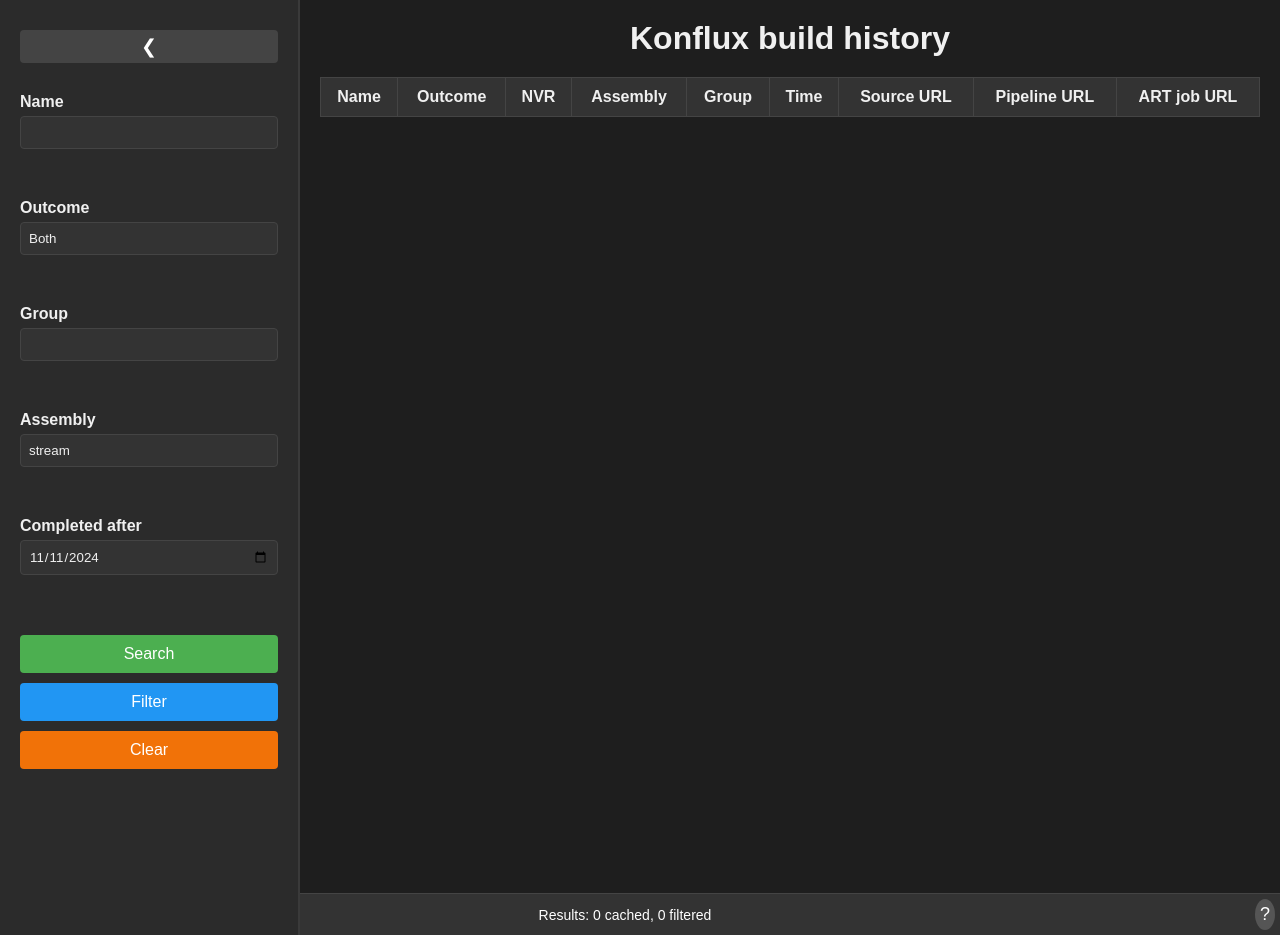
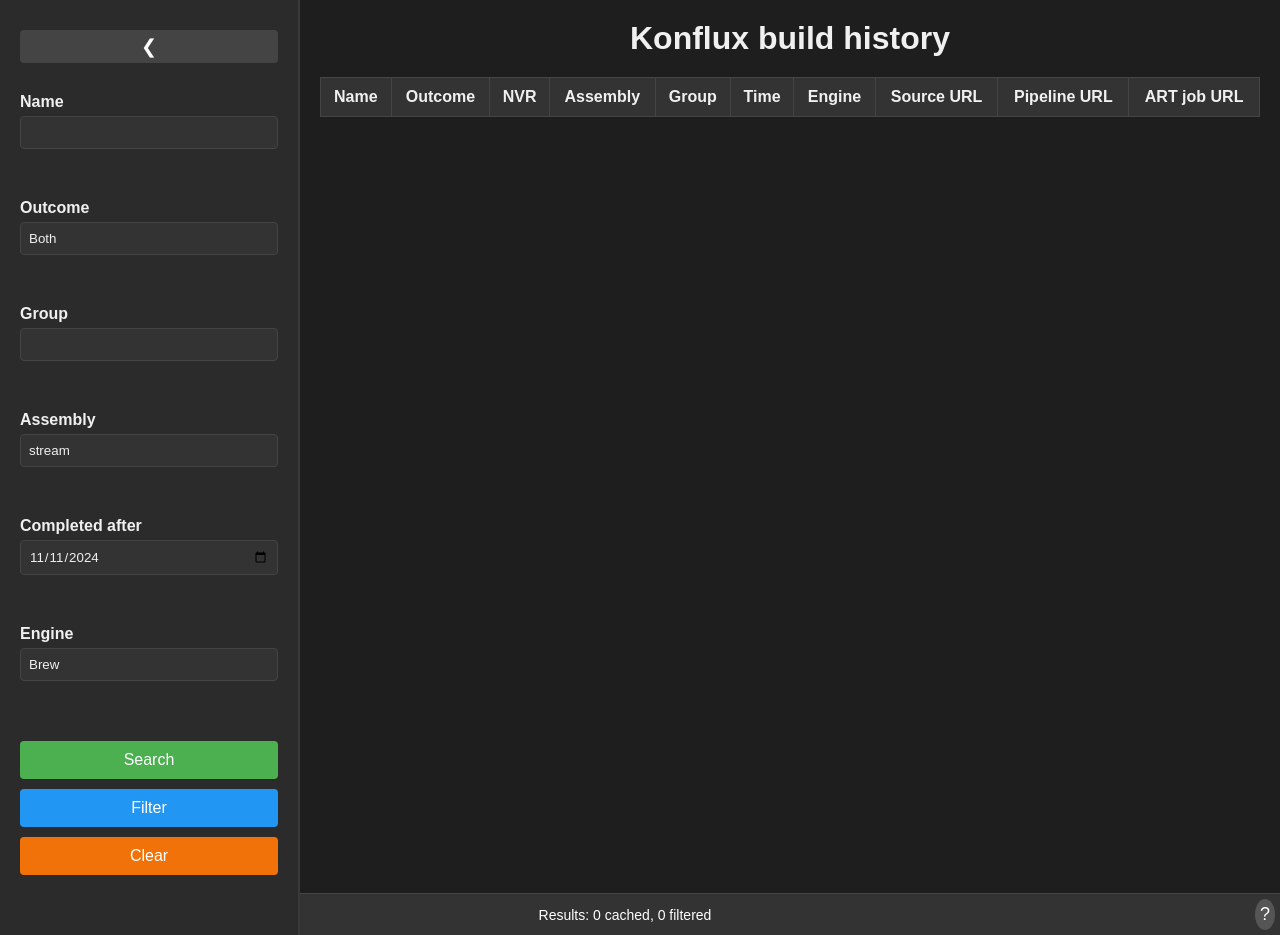
Before and after one commit to openshift-eng/art-dashboard-ui, a Flask app: page / in a window 1280 px wide. Run offline with Flask 3, Linux system fonts and the light colour scheme; data that the repository does not hold is empty.

Commit message:
Also search for Brew builds

```diff
--- a/app.py
+++ b/app.py
@@ -67,7 +67,7 @@ class KonfluxBuildHistory(Flask):
         self._logger.info("Search Parameters: %s", params)
 
         where_clauses = {
-            'engine': 'konflux',
+            'engine': params['engine'],
         }
         if params['group'] != '-':
             where_clauses['group'] = params['group']
@@ -101,6 +101,7 @@ class KonfluxBuildHistory(Flask):
                 "assembly": b.assembly,
                 "group": b.group,
                 "completed": b.end_time.strftime("%d %b %Y %H:%M:%S"),
+                "engine": str(b.engine),
                 "source": f'{b.source_repo}/tree/{b.commitish}',
                 "pipeline URL": b.build_pipeline_url,
                 "art job URL": b.art_job_url,
--- a/static/script.js
+++ b/static/script.js
@@ -36,6 +36,7 @@ function createRow(result) {
         <td>${result["assembly"]}</td>
         <td>${result["group"]}</td>
         <td>${result["completed"]}</td>
+        <td>${result["engine"]}</td>
         <td><a href="${result["source"]}" target="_blank">Source URL</a></td>
         <td><a href="${result["pipeline URL"]}" target="_blank">Pipeline URL</a></td>
         <td><a href="${result["art job URL"]}" target="_blank">ART Job URL</a></td>
--- a/templates/index.html
+++ b/templates/index.html
@@ -37,6 +37,13 @@
                     <label for="after">Completed after</label>
                     <input type="date" id="after" name="after" placeholder="YYYY-MM-DD">
                 </div>
+                <div class="input-container">
+                    <label for="engine">Engine</label>
+                    <select id="engine" name="engine">
+                        <option value="konflux">Konflux</option>
+                        <option value="brew" selected>Brew</option>
+                    </select>
+                </div>
 
                 <button type="button" id="searchButton">Search</button>
                 <button type="button" id="filterButton" class="filter-btn">Filter</button>
@@ -60,6 +67,7 @@
                         <th>Assembly</th>
                         <th>Group</th>
                         <th>Time</th>
+                        <th>Engine</th>
                         <th>Source URL</th>
                         <th>Pipeline URL</th>
                         <th>ART job URL</th>
```
